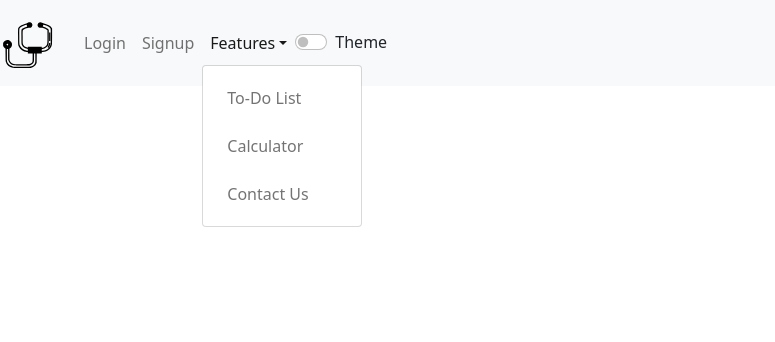
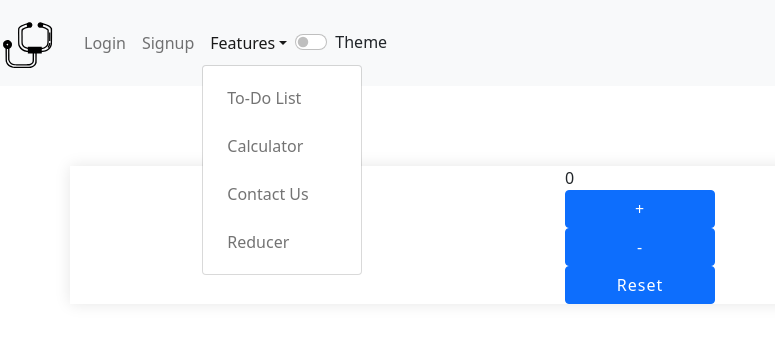
Before and after one commit to Abhishek4298/doctor-portal, a React (Create React App) app in the folder frontend/: page /reducerDemo in a window 1280 px wide. Both pictures are taken after a click on the button "Features". Shown: the top 342 px of the page, without its empty margins (0-775 px from the left). Built offline with nearby package versions, Linux system fonts and the light colour scheme.

Commit message:
Added useReducer example.

```diff
--- a/frontend/src/App.js
+++ b/frontend/src/App.js
@@ -19,6 +19,7 @@ import GoogleAUTH from "./components/Authorization/GoogleAUth";
 import Calculator from "./components/Calculator/index";
 import ToDOList from "./components/ToDOList/index";
 import ContactUs from "./components/common/ContactUs";
+import ReducerDemo from "./components/ReducerDemo";
 require('./App.css')
 
 function App() {
@@ -95,6 +96,11 @@ function App() {
             element={
               <ContactUs />}
           />
+          <Route
+            path="/reducerDemo"
+            element={
+              <ReducerDemo />}
+          />
           <Route element={<RequireAuth authUser={isToken} />} >
             <Route
               path="/home"
--- a/frontend/src/components/Navbar.js
+++ b/frontend/src/components/Navbar.js
@@ -45,6 +45,9 @@ const NavbarLink = (props) => {
                         <NavDropdown.Item>
                             <Link to="/contact-us" className="nav-link">Contact Us</Link>
                         </NavDropdown.Item>
+                        <NavDropdown.Item>
+                            <Link to="/reducerDemo" className="nav-link">Reducer</Link>
+                        </NavDropdown.Item>
                     </NavDropdown>
                 </Nav>
                 <div style={{
--- /dev/null
+++ b/frontend/src/components/ReducerDemo.js
@@ -0,0 +1,35 @@
+import React, { useReducer } from "react";
+
+const initialData = 0;
+const reducer = (state, action) => {
+  switch (action) {
+    case 'add':
+      return state + 1;
+
+    case 'substract':
+      return state - 1;
+
+    case 'reset':
+      return initialData;
+
+    default:
+      return state;
+  }
+}
+const ReducerDemo = () => {
+  const [count, dispatch] = useReducer(reducer, initialData)
+
+  return (<>
+    <div className="container d-flex align-items-center justify-content-center">
+      <div className="row">
+        {count}
+        <button type="button" onClick={() => dispatch('add')} className="btn btn-primary">+</button>
+        <button type="button" onClick={() => dispatch('substract')} className="btn btn-primary">-</button>
+        <button type="button" onClick={() => dispatch('reset')} className="btn btn-primary">Reset</button>
+      </div>
+    </div>
+
+  </>);
+}
+
+export default ReducerDemo;
--- a/frontend/src/components/common/ContactUs.js
+++ b/frontend/src/components/common/ContactUs.js
@@ -87,7 +87,6 @@ const ContactUs = () => {
         <div className="form-body">
           <div className="row">
             <div className="form-holder">
-              <pre className='outputResult'>{JSON.stringify(details, undefined, 2)}</pre>
               <div className="form-content">
                 <div className="form-items">
                   <h3>Contact Us</h3>
@@ -202,6 +201,10 @@ const ContactUs = () => {
             </div>
           </div>
         </div>
+        <div className='d-flex justify-content-center align-items-center'>
+          <pre className='outputResult'>{JSON.stringify(details, undefined, 2)}</pre>
+        </div>
+
       </div>
     </>);
 }
```
